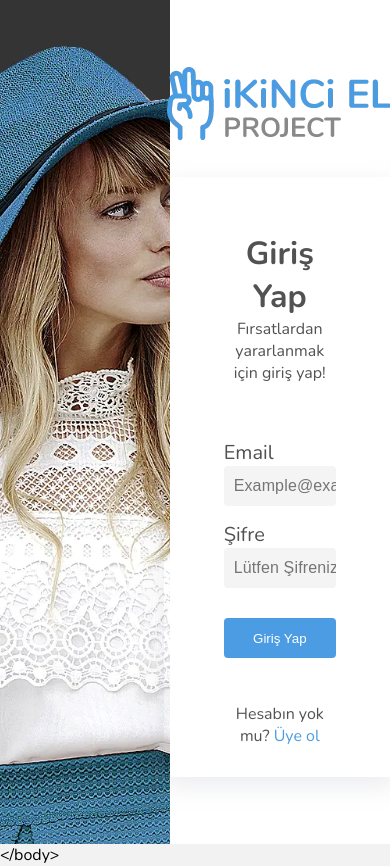
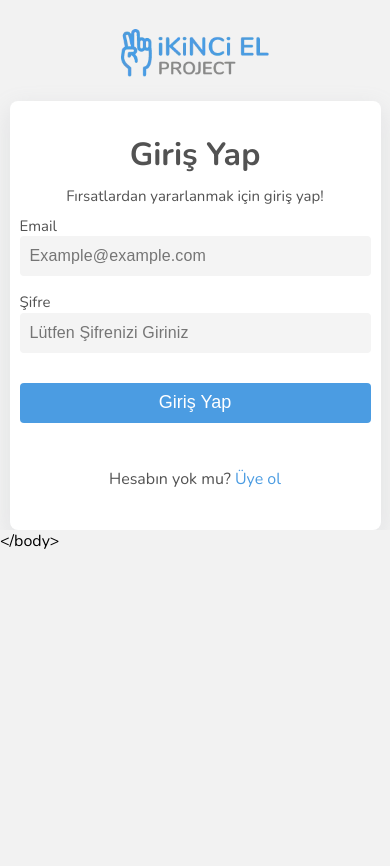
Before and after one commit to enesergun/ikinciel-project-react, a React (Create React App) app: page /login in a window 390 px wide. After the commit the page ends 844 px from the top, so only its background shows below. Built offline with nearby package versions, Linux system fonts and the light colour scheme.

Commit message:
register and login pages responsive completed

```diff
--- a/src/components/Form/FormValidation.module.css
+++ b/src/components/Form/FormValidation.module.css
@@ -77,9 +77,9 @@
     width: 50%;
 }
 
-@media screen and (max-width: 376px) {
+@media screen and (min-width: 320px) and (max-width:768px) {
     .formValidation {
-        width: 335px;
+        width: 90%;
         padding: 10px;
         background-color: white;
         border-radius: 8px;
--- a/src/pages/Register/Register.js
+++ b/src/pages/Register/Register.js
@@ -29,7 +29,7 @@
       :
       <div className={styles.registerPage}>
        {
-         width > 375
+         width > 768
          ?
         <div className={styles.leftSide}>
           <img src={RegisterGirl} alt="registerGirl" className={styles.registerGirl} />
--- a/src/pages/SignIn/SignIn.js
+++ b/src/pages/SignIn/SignIn.js
@@ -26,7 +26,7 @@
       :
       <div className={styles.registerPage}>
         {
-          width > 375
+          width > 768
           ?
           <div className={styles.leftSide}>
             <img src={RegisterGirl} alt="registerGirl" className={styles.registerGirl} />
--- a/src/pages/style/Register.module.css
+++ b/src/pages/style/Register.module.css
@@ -30,8 +30,25 @@
     margin: 55px 0;
 }
 
+.toast-error-container {
+    color: #000 !important;
+    border-radius: 8px !important;
+    background: #FFFFFF !important;
+    border: 1px solid #34A853 !important;
+    box-shadow: 0px 1px 5px rgba(248, 175, 175, 0.1) !important;
+  }
 
-@media screen and (max-width: 376px) {
+.toast-error-container-after {
+    overflow: hidden;
+    position: relative;
+  }
+
+  .toast-error-container-after::after{
+    background: black !important;
+}
+
+
+@media screen and (min-width: 320px) and (max-width: 768px) {
     .registerPage {
         background-color: #F2F2F2;
     }
@@ -56,21 +73,3 @@
         margin: 10px 0;
     }
 }
-
-
-.toast-error-container {
-    color: #000 !important;
-    border-radius: 8px !important;
-    background: #FFFFFF !important;
-    border: 1px solid #34A853 !important;
-    box-shadow: 0px 1px 5px rgba(248, 175, 175, 0.1) !important;
-  }
-
-.toast-error-container-after {
-    overflow: hidden;
-    position: relative;
-  }
-
-  .toast-error-container-after::after{
-    background: black !important;
-  }
```
